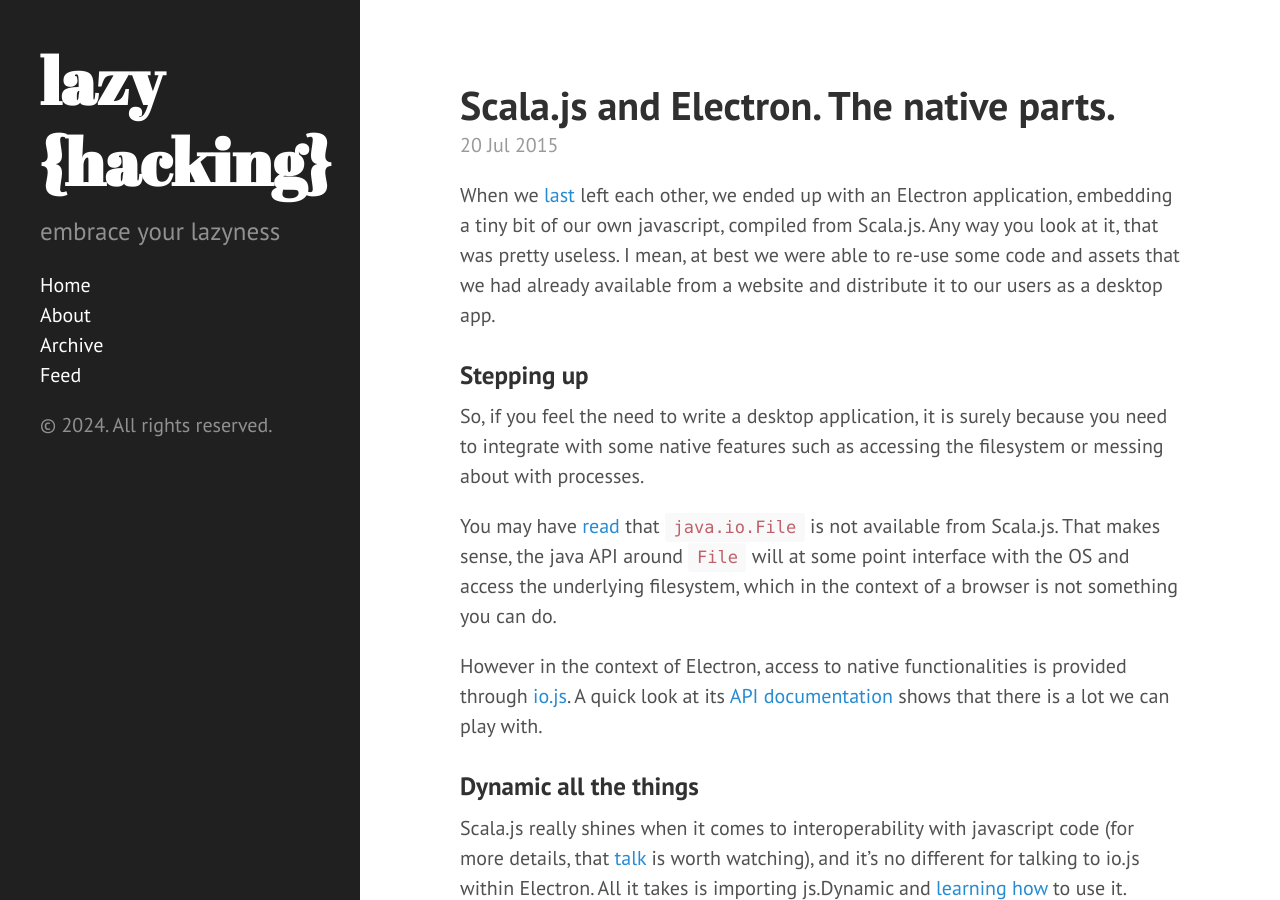
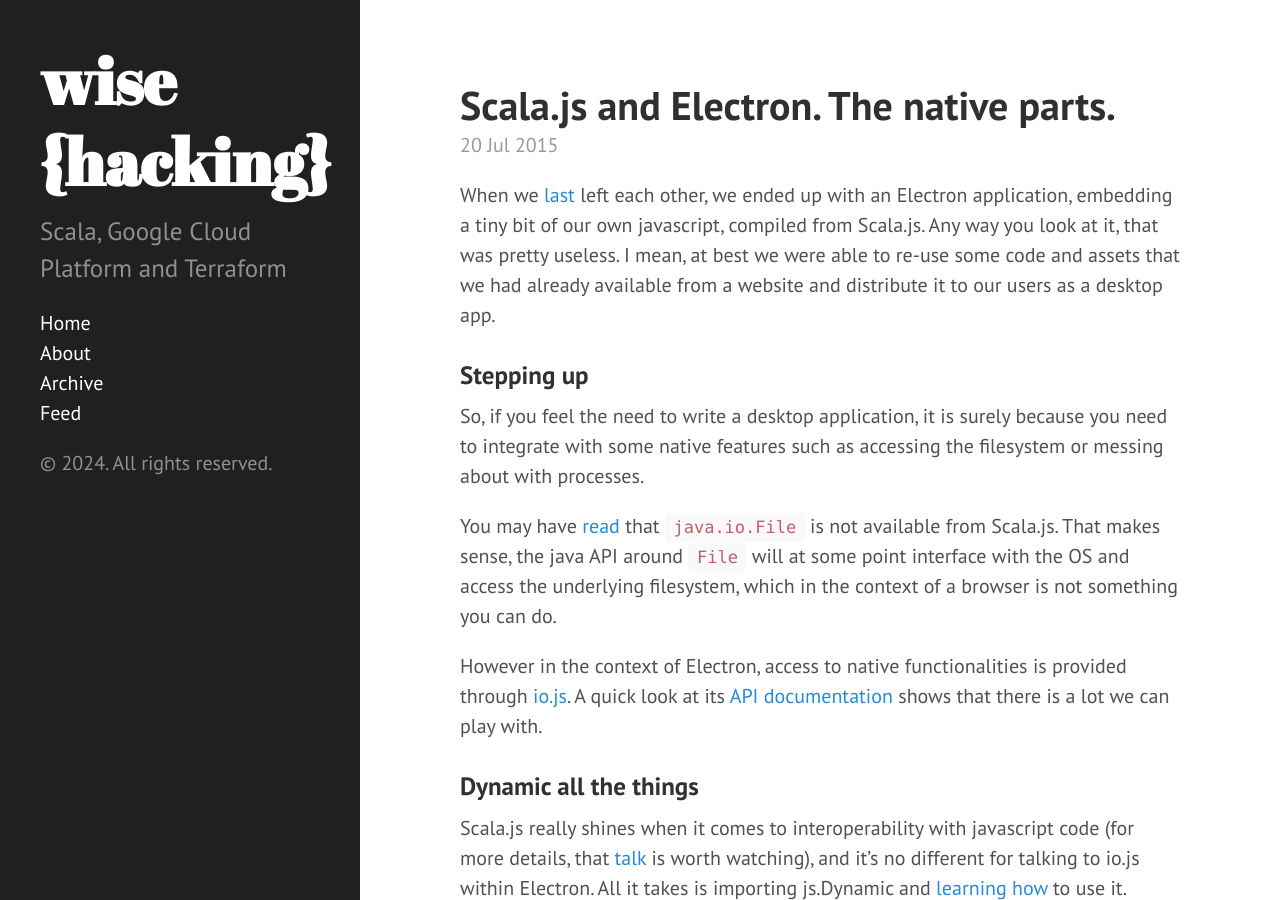
Before and after one commit to bchazalet/bchazalet.github.io, a Jekyll site: the page built from index.html, in a window 1280 px wide and 900 px high. Built offline with Jekyll 4.4.1, drawn with Linux system fonts in a browser that asks for light colours; the list of posts is cut into pages by our own code.

Commit message:
Change title and tagline

```diff
--- a/_config.yml
+++ b/_config.yml
@@ -10,9 +10,9 @@
 permalink:        pretty
 
 # Setup
-title:            'lazy {hacking}'
-tagline:          'embrace your lazyness'
-description:      'embrace your lazyness'
+title:            'wise {hacking}'
+tagline:          'Scala, Google Cloud Platform and Terraform'
+description:      'Scala, Google Cloud Platform and Terraform'
 url:              http://bchazalet.github.io
 baseurl:          /
 
```
